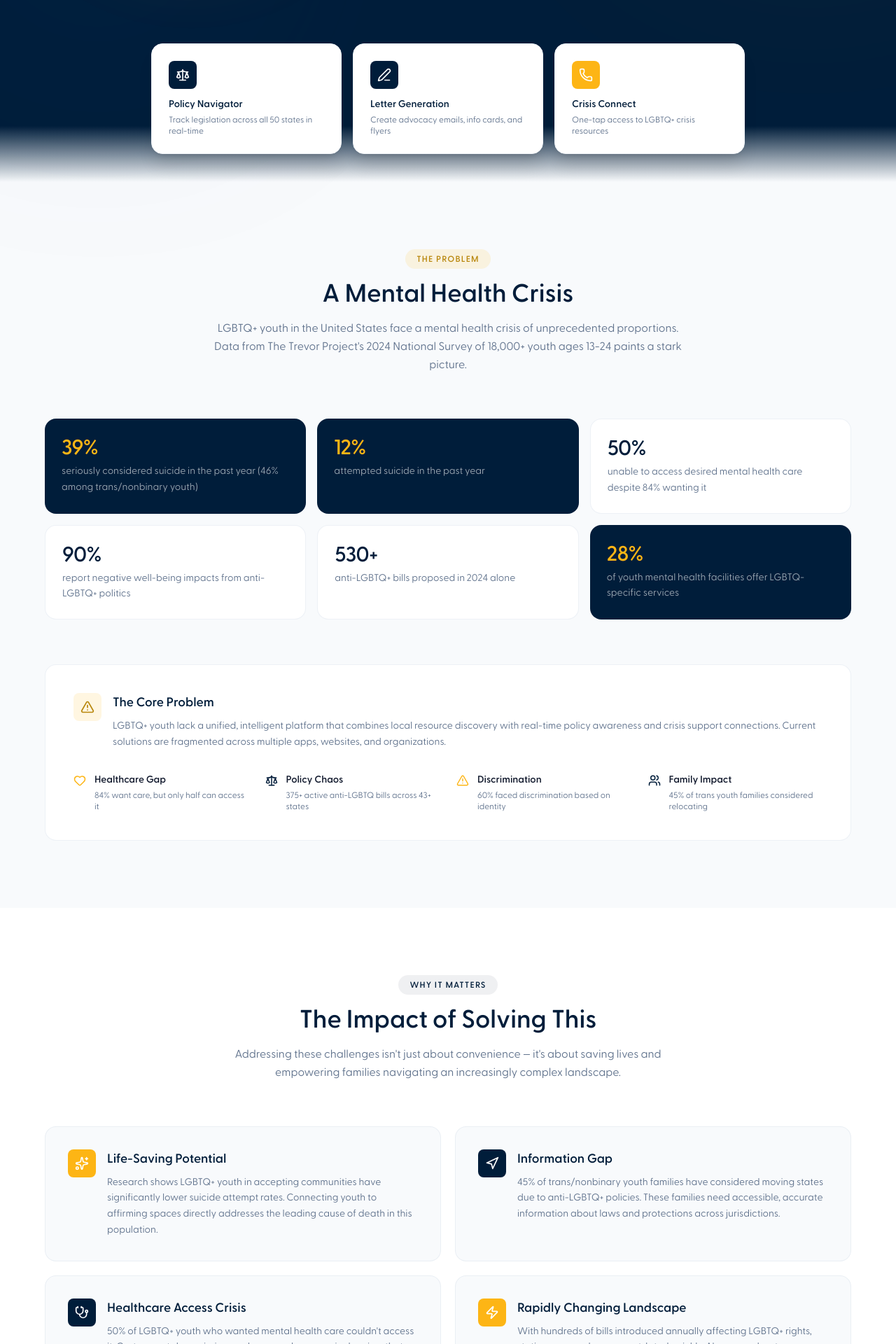
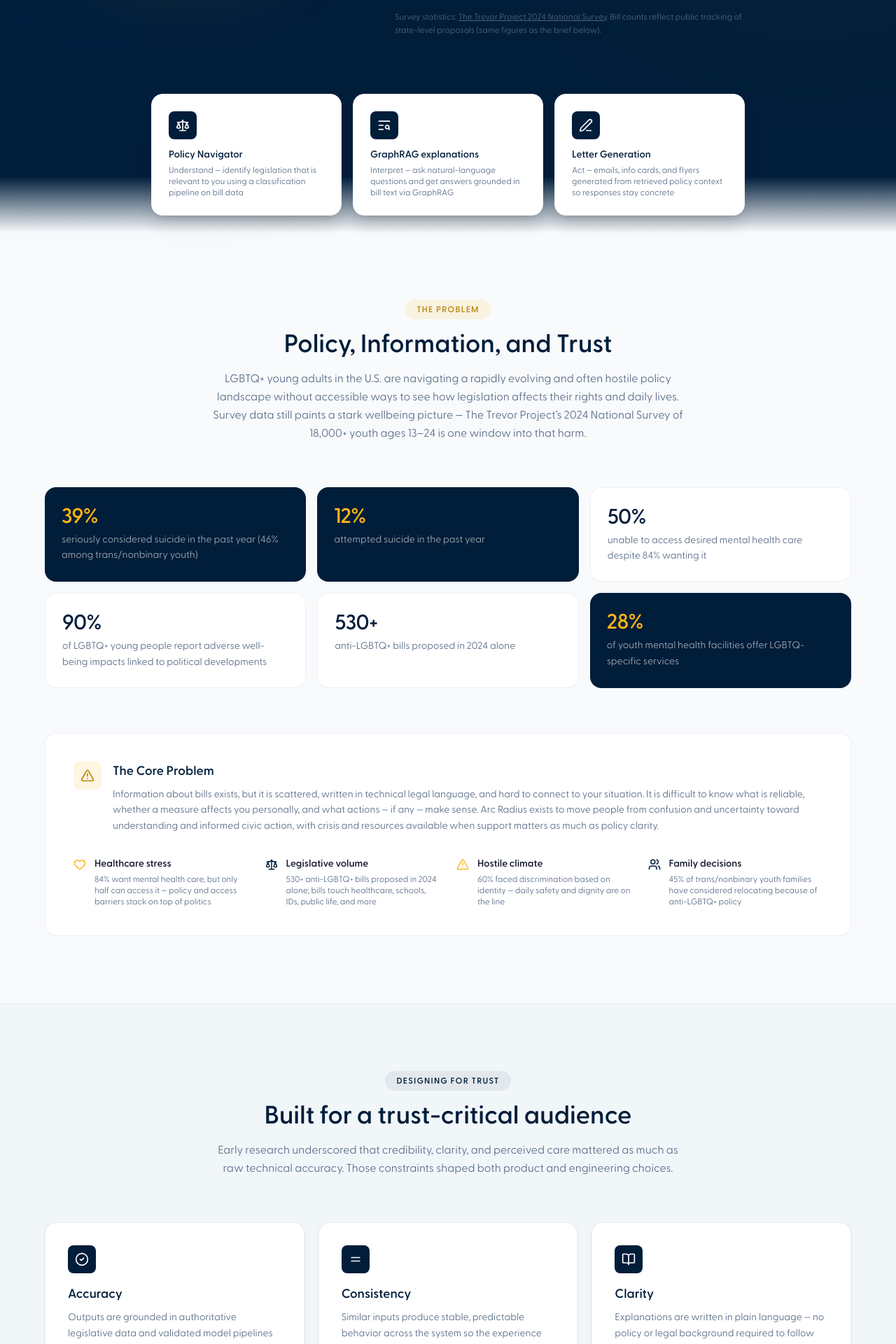
Before and after one commit to Arc-Radius/arc-radius-website, a React (Vite) app: page /spring26-mids-capstone/ in a window 1280 px wide. Shown: the part 620-2540 px from the top of the page at 70% size. Built offline with nearby package versions, Linux system fonts and the light colour scheme.

Commit message:
feat: update to the text based on report wording

```diff
--- a/src/components/sections/Hero.tsx
+++ b/src/components/sections/Hero.tsx
@@ -1,5 +1,5 @@
 import { useState, useEffect } from 'react';
-import { ArrowRight, Play, PenLine, Scale, Phone } from 'lucide-react';
+import { ArrowRight, Play, PenLine, Scale, TextSearch } from 'lucide-react';
 import { Link } from 'react-router-dom';
 import { ArcRadiusLogo } from '../ui/ArcRadiusLogo';
 
@@ -7,13 +7,34 @@ const ROTATING_STATS = [
   { value: '39%', text: 'of LGBTQ+ youth seriously considered suicide last year' },
   { value: '530+', text: 'anti-LGBTQ+ bills proposed in 2024 alone' },
   { value: '50%', text: 'unable to access desired mental health care' },
-  { value: '90%', text: 'report negative impact from anti-LGBTQ+ politics' },
+  {
+    value: '90%',
+    text: 'of LGBTQ+ young people report adverse well-being impacts linked to recent political developments',
+  },
 ];
 
 const FEATURE_PREVIEWS = [
-  { icon: Scale, title: 'Policy Navigator', desc: 'Track legislation across all 50 states in real-time', color: '#001d3a', to: '/solution' },
-  { icon: PenLine, title: 'Letter Generation', desc: 'Create advocacy emails, info cards, and flyers', color: '#001d3a', to: '/solution' },
-  { icon: Phone, title: 'Crisis Connect', desc: 'One-tap access to LGBTQ+ crisis resources', color: '#FDB515', to: '/solution' },
+  {
+    icon: Scale,
+    title: 'Policy Navigator',
+    desc: 'Understand — identify legislation that is relevant to you using a classification pipeline on bill data',
+    color: '#001d3a',
+    to: '/solution',
+  },
+  {
+    icon: TextSearch,
+    title: 'GraphRAG explanations',
+    desc: 'Interpret — ask natural-language questions and get answers grounded in bill text via GraphRAG',
+    color: '#001d3a',
+    to: '/solution',
+  },
+  {
+    icon: PenLine,
+    title: 'Letter Generation',
+    desc: 'Act — emails, info cards, and flyers generated from retrieved policy context so responses stay concrete',
+    color: '#001d3a',
+    to: '/solution',
+  },
 ];
 
 export default function Hero() {
@@ -102,8 +123,10 @@ export default function Hero() {
             Arc Radius
           </h1>
 
-          <p className="text-lg md:text-xl text-white/60 leading-relaxed mb-8 max-w-lg mx-auto lg:mx-0">
-            Navigating rights, resources, and support for LGBTQ+ young adults — understand how legislation affects you and get the tools to respond.
+          <p className="text-lg md:text-xl text-white/60 leading-relaxed mb-8 max-w-xl mx-auto lg:mx-0">
+            A data-driven platform for LGBTQ+ young adults: see how legislation affects your rights, get plain-language
+            explanations, and respond with grounded actions — classification, GraphRAG-based interpretation, and action
+            generation in one flow.
           </p>
 
           {/* Stat ticker */}
@@ -141,9 +164,9 @@ export default function Hero() {
             </Link>
           </div>
 
-          {/* Source */}
-          <p className="text-xs text-white/30 mt-2">
-            Source:{' '}
+          {/* Sources — survey stats vs. legislative volume */}
+          <p className="text-xs text-white/30 mt-2 max-w-lg mx-auto lg:mx-0 leading-relaxed">
+            Survey statistics:{' '}
             <a
               href="https://www.thetrevorproject.org/survey-2024/"
               target="_blank"
@@ -152,6 +175,7 @@ export default function Hero() {
             >
               The Trevor Project 2024 National Survey
             </a>
+            . Bill counts reflect public tracking of state-level proposals (same figures as the brief below).
           </p>
         </div>
       </div>
--- a/src/components/sections/Impact.tsx
+++ b/src/components/sections/Impact.tsx
@@ -9,8 +9,8 @@ export default function Impact() {
           tag="Why It Matters"
           tagBg="#001d3a10"
           tagColor="#001d3a"
-          title="The Impact of Solving This"
-          subtitle="Addressing these challenges isn't just about convenience — it's about saving lives and empowering families navigating an increasingly complex landscape."
+          title="Why clearer policy tooling matters"
+          subtitle="When people can verify what a bill does, see why it matters to them, and choose a proportionate response, the product stops being a dashboard and starts being infrastructure for dignity and civic voice."
         />
 
         <div className="grid md:grid-cols-2 gap-5">
--- a/src/components/sections/Problem.tsx
+++ b/src/components/sections/Problem.tsx
@@ -10,8 +10,8 @@ export default function Problem() {
           tag="The Problem"
           tagBg="#FDB51520"
           tagColor="#b8860b"
-          title="A Mental Health Crisis"
-          subtitle="LGBTQ+ youth in the United States face a mental health crisis of unprecedented proportions. Data from The Trevor Project's 2024 National Survey of 18,000+ youth ages 13-24 paints a stark picture."
+          title="Policy, Information, and Trust"
+          subtitle="LGBTQ+ young adults in the U.S. are navigating a rapidly evolving and often hostile policy landscape without accessible ways to see how legislation affects their rights and daily lives. Survey data still paints a stark wellbeing picture — The Trevor Project’s 2024 National Survey of 18,000+ youth ages 13–24 is one window into that harm."
         />
 
         {/* Stat cards */}
@@ -55,20 +55,41 @@ export default function Problem() {
                 The Core Problem
               </h3>
               <p className="text-slate-500 leading-relaxed text-sm">
-                LGBTQ+ youth lack a unified, intelligent platform that combines
-                local resource discovery with real-time policy awareness and
-                crisis support connections. Current solutions are fragmented
-                across multiple apps, websites, and organizations.
+                Information about bills exists, but it is scattered, written in technical legal language, and hard to
+                connect to your situation. It is difficult to know what is reliable, whether a measure affects you
+                personally, and what actions — if any — make sense. Arc Radius exists to move people from confusion and
+                uncertainty toward understanding and informed civic action, with crisis and resources available when
+                support matters as much as policy clarity.
               </p>
             </div>
           </div>
 
           <div className="grid md:grid-cols-2 lg:grid-cols-4 gap-6 mt-8">
             {[
-              { icon: Heart, color: '#FDB515', title: 'Healthcare Gap', desc: '84% want care, but only half can access it' },
-              { icon: Scale, color: '#001d3a', title: 'Policy Chaos', desc: '375+ active anti-LGBTQ bills across 43+ states' },
-              { icon: AlertTriangle, color: '#FDB515', title: 'Discrimination', desc: '60% faced discrimination based on identity' },
-              { icon: Users, color: '#001d3a', title: 'Family Impact', desc: '45% of trans youth families considered relocating' },
+              {
+                icon: Heart,
+                color: '#FDB515',
+                title: 'Healthcare stress',
+                desc: '84% want mental health care, but only half can access it — policy and access barriers stack on top of politics',
+              },
+              {
+                icon: Scale,
+                color: '#001d3a',
+                title: 'Legislative volume',
+                desc: '530+ anti-LGBTQ+ bills proposed in 2024 alone; bills touch healthcare, schools, IDs, public life, and more',
+              },
+              {
+                icon: AlertTriangle,
+                color: '#FDB515',
+                title: 'Hostile climate',
+                desc: '60% faced discrimination based on identity — daily safety and dignity are on the line',
+              },
+              {
+                icon: Users,
+                color: '#001d3a',
+                title: 'Family decisions',
+                desc: '45% of trans/nonbinary youth families have considered relocating because of anti-LGBTQ+ policy',
+              },
             ].map((item, i) => (
               <div key={i} className="flex items-start gap-3">
                 <item.icon className="shrink-0 mt-0.5" size={18} style={{ color: item.color }} />
--- /dev/null
+++ b/src/components/sections/Trust.tsx
@@ -0,0 +1,54 @@
+import SectionHeader from '../ui/SectionHeader';
+import { CheckCircle2, Equal, BookOpen } from 'lucide-react';
+
+const PRINCIPLES = [
+  {
+    icon: CheckCircle2,
+    title: 'Accuracy',
+    body: 'Outputs are grounded in authoritative legislative data and validated model pipelines so users can rely on what they see.',
+  },
+  {
+    icon: Equal,
+    title: 'Consistency',
+    body: 'Similar inputs produce stable, predictable behavior across the system so the experience does not feel arbitrary.',
+  },
+  {
+    icon: BookOpen,
+    title: 'Clarity',
+    body: 'Explanations are written in plain language — no policy or legal background required to follow what a bill does and why it matters.',
+  },
+] as const;
+
+export default function Trust() {
+  return (
+    <section className="py-24 px-6 bg-slate-100/80 border-y border-slate-200/60">
+      <div className="max-w-6xl mx-auto">
+        <SectionHeader
+          tag="Designing for Trust"
+          tagBg="#001d3a10"
+          tagColor="#001d3a"
+          title="Built for a trust-critical audience"
+          subtitle="Early research underscored that credibility, clarity, and perceived care mattered as much as raw technical accuracy. Those constraints shaped both product and engineering choices."
+        />
+
+        <div className="grid md:grid-cols-3 gap-5">
+          {PRINCIPLES.map(({ icon: Icon, title, body }) => (
+            <div
+              key={title}
+              className="bg-white rounded-2xl p-8 border border-slate-200/60 shadow-sm"
+            >
+              <div
+                className="w-10 h-10 rounded-lg flex items-center justify-center mb-4"
+                style={{ backgroundColor: '#001d3a' }}
+              >
+                <Icon className="text-white" size={20} />
+              </div>
+              <h3 className="text-lg font-semibold text-[#001d3a] mb-2">{title}</h3>
+              <p className="text-sm text-slate-500 leading-relaxed">{body}</p>
+            </div>
+          ))}
+        </div>
+      </div>
+    </section>
+  );
+}
--- a/src/data.ts
+++ b/src/data.ts
@@ -2,10 +2,11 @@ import {
   Scale,
   Phone,
   PenLine,
+  TextSearch,
   Sparkles,
   Navigation,
-  Stethoscope,
-  Zap,
+  ShieldAlert,
+  MessageCircleWarning,
 } from 'lucide-react';
 import type {
   Stat,
@@ -58,7 +59,11 @@ export const STATS: Stat[] = [
   { value: '39%', label: 'seriously considered suicide in the past year (46% among trans/nonbinary youth)', highlight: true },
   { value: '12%', label: 'attempted suicide in the past year', highlight: true },
   { value: '50%', label: 'unable to access desired mental health care despite 84% wanting it', highlight: false },
-  { value: '90%', label: 'report negative well-being impacts from anti-LGBTQ+ politics', highlight: false },
+  {
+    value: '90%',
+    label: 'of LGBTQ+ young people report adverse well-being impacts linked to political developments',
+    highlight: false,
+  },
   { value: '530+', label: 'anti-LGBTQ+ bills proposed in 2024 alone', highlight: false },
   { value: '28%', label: 'of youth mental health facilities offer LGBTQ-specific services', highlight: true },
 ];
@@ -68,25 +73,37 @@ export const STATS: Stat[] = [
 export const FEATURES: Feature[] = [
   {
     icon: Scale,
-    title: 'Policy Navigator',
+    title: 'Understand',
+    product: 'Policy Navigator',
     description:
-      'Real-time legislative tracking across all 50 states powered by a three-Lambda AWS pipeline. LegiScan data is polled via EventBridge, classified by a fine-tuned LegalBERT model on SageMaker, and embedded into a Neo4j knowledge graph via Bedrock Titan V2. Users explore bills by state, see stance predictions (supportive vs harmful), and ask natural-language questions answered by GraphRAG over bill text chunks.',
+      'Identify legislation that is relevant to you. LegiScan feeds a three-Lambda pipeline: bills are classified with a fine-tuned LegalBERT model on SageMaker, paired with stance signals, and written into a Neo4j graph so exploration stays tied to real text — not headlines alone.',
     color: 'from-teal-400 to-cyan-400',
-    tech: 'LegalBERT · SageMaker · Neo4j GraphRAG · Bedrock Embeddings · EventBridge',
+    tech: 'LegiScan · LegalBERT · SageMaker · EventBridge',
+  },
+  {
+    icon: TextSearch,
+    title: 'Interpret',
+    product: 'GraphRAG',
+    description:
+      'Explain what bills do, why they matter, and how they are related to other legislation in plain language. Bill text is chunked, embedded with Bedrock Titan V2, and retrieved with GraphRAG so natural-language questions pull grounded answers instead of generic summaries.',
+    color: 'from-sky-400 to-indigo-400',
+    tech: 'Neo4j · Vector index · GraphRAG · Bedrock Titan V2 · Chunked bill text',
   },
   {
     icon: PenLine,
-    title: 'Letter Generation',
+    title: 'Act',
+    product: 'Letter Generation',
     description:
-      'Generate personalized advocacy content to engage with legislators. Draft emails to state representatives informed by bill analysis, create shareable info cards summarizing key legislation, and produce printable flyers for community distribution — all grounded in classified bill data and policy context from the knowledge graph.',
+      'Turn understanding into civic steps: draft representative emails, shareable info cards, and printable flyers. Outputs are conditioned on retrieved bill context and classifications so actions stay specific and accountable.',
     color: 'from-rose-400 to-orange-400',
-    tech: 'Bedrock Claude · Bill Context Retrieval · Template Engine · Export to PDF/Image',
+    tech: 'AWS Bedrock · Retrieval · Templates',
   },
   {
     icon: Phone,
-    title: 'Crisis Connect',
+    title: 'Support',
+    product: 'Crisis Connect',
     description:
-      'One-tap access to LGBTQ+-specific crisis lines including the Trevor Project (call, text, chat for ages 13-24), Trans Lifeline (by and for trans people — never contacts authorities without consent), the 988 Suicide & Crisis Lifeline, and Crisis Text Line. Includes clear privacy guidance so users know exactly what to expect before reaching out.',
+      'When you need a person, not a policy brief: one-tap LGBTQ+ crisis lines (Trevor Project ages 13–24, Trans Lifeline, 988, Crisis Text Line) with explicit privacy guidance so expectations are clear before you reach out.',
     color: 'from-amber-400 to-yellow-400',
     tech: 'Curated Resource Database · Privacy-First Design · Deep Linking',
   },
@@ -95,10 +112,30 @@ export const FEATURES: Feature[] = [
 // ─── Impact ──────────────────────────────────────────────
 
 export const IMPACT_ITEMS: ImpactItem[] = [
-  { icon: Sparkles, title: 'Life-Saving Potential', gold: true, desc: 'Research shows LGBTQ+ youth in accepting communities have significantly lower suicide attempt rates. Connecting youth to affirming spaces directly addresses the leading cause of death in this population.' },
-  { icon: Navigation, title: 'Information Gap', gold: false, desc: '45% of trans/nonbinary youth families have considered moving states due to anti-LGBTQ+ policies. These families need accessible, accurate information about laws and protections across jurisdictions.' },
-  { icon: Stethoscope, title: 'Healthcare Access Crisis', gold: false, desc: "50% of LGBTQ+ youth who wanted mental health care couldn't access it. Cost, parental permission, and geography are major barriers that better resource discovery can address." },
-  { icon: Zap, title: 'Rapidly Changing Landscape', gold: true, desc: 'With hundreds of bills introduced annually affecting LGBTQ+ rights, static resources become outdated quickly. AI-powered systems can track and synthesize legislative changes in real-time.' },
+  {
+    icon: Sparkles,
+    title: 'From noise to clarity',
+    gold: true,
+    desc: 'When policy news feels overwhelming, user-centered explanations help people decide what deserves attention — and what they can safely ignore — without needing a law degree.',
+  },
+  {
+    icon: Navigation,
+    title: 'Fragmentation costs trust',
+    gold: false,
+    desc: 'The same story is told differently in ten places. Without a single pipeline grounded in bill text, it is hard to know what is accurate, whether it applies to you, or who benefits from a given framing.',
+  },
+  {
+    icon: ShieldAlert,
+    title: 'Rights touch everyday life',
+    gold: false,
+    desc: 'Healthcare, schools, IDs, sports, public accommodations — anti-LGBTQ+ bills cluster in domains that determine whether young adults can learn, heal, travel, and participate fully.',
+  },
+  {
+    icon: MessageCircleWarning,
+    title: 'Informed civic action',
+    gold: true,
+    desc: 'Understanding should not dead-end in anxiety. Pairing interpretation with concrete actions — letters, cards, community handouts — helps people respond instead of spiraling.',
+  },
 ];
 
 // ─── Techniques (updated) ────────────────────────────────
@@ -168,4 +205,4 @@ export const AREA_COLORS: Record<string, { bg: string; color: string }> = {
   'Take Action': { bg: '#FDB51520', color: '#b8860b' },
 };
 
-export const FEATURE_ICON_COLORS = ['#001d3a', '#001d3a', '#FDB515'];
+export const FEATURE_ICON_COLORS = ['#001d3a', '#001d3a', '#001d3a', '#FDB515'];
--- a/src/pages/Landing.tsx
+++ b/src/pages/Landing.tsx
@@ -2,6 +2,7 @@ import Navbar from '../components/layout/Navbar';
 import Footer from '../components/layout/Footer';
 import Hero from '../components/sections/Hero';
 import Problem from '../components/sections/Problem';
+import Trust from '../components/sections/Trust';
 import Impact from '../components/sections/Impact';
 import Solution from '../components/sections/Solution';
 
@@ -16,6 +17,7 @@ export default function Landing() {
         style={{ background: 'linear-gradient(to bottom, #001d3a, #f8fafc)' }}
       />
       <Problem />
+      <Trust />
       <Impact />
       <Solution />
       <Footer />
--- a/src/pages/SolutionPage.tsx
+++ b/src/pages/SolutionPage.tsx
@@ -74,7 +74,8 @@ export default function SolutionPage() {
             How Arc Radius Works
           </h1>
           <p className="text-slate-500 max-w-2xl mx-auto leading-relaxed text-lg">
-            Navigate rights, resources, and support — understand how legislation affects LGBTQ+ young adults and get the tools to respond.
+            A data-driven path from bills to meaning to action: classification, GraphRAG explanations, and grounded
+            advocacy generation — plus crisis support info.
           </p>
           <div className="mt-10 flex flex-col sm:flex-row flex-wrap justify-center gap-3">
             <Link
@@ -119,7 +120,12 @@ export default function SolutionPage() {
 
               {/* Content */}
               <div className="flex-1">
-                <h3 className="text-2xl font-semibold text-[#001d3a] mb-3">{feature.title}</h3>
+                <div className="mb-3">
+                  <h3 className="text-2xl font-semibold text-[#001d3a] leading-tight">{feature.title}</h3>
+                  {feature.product && (
+                    <p className="text-lg font-medium text-slate-500 mt-1">{feature.product}</p>
+                  )}
+                </div>
                 <p className="text-slate-500 leading-relaxed mb-4">{feature.description}</p>
                 <div className="flex flex-wrap gap-2">
                   {feature.tech.split(' · ').map((t) => (
--- a/src/types.ts
+++ b/src/types.ts
@@ -9,6 +9,7 @@ export type Stat = {
 export type Feature = {
   icon: ElementType;
   title: string;
+  product?: string;
   description: string;
   color: string;
   tech: string;
```
Also changed, not shown: src/components/sections/Solution.tsx (+34 -8 lines).
